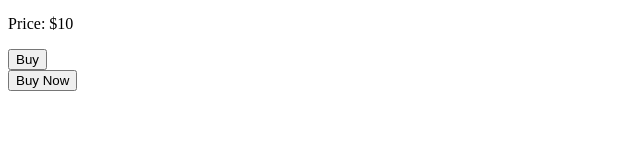
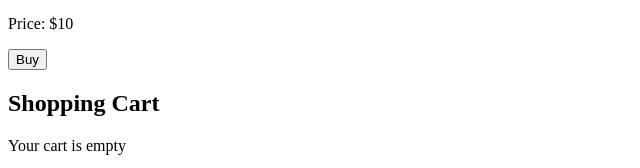
Before and after one commit to muditsarda1122/nft-store, a React (Create React App) app: page / in a window 1280 px wide. Shown: the part 1217-1385 px from the top of the page, without its empty margins (0-640 px from the left). Before the commit the page ends 1316 px from the top, so only its background shows below. Built offline with nearby package versions, Linux system fonts and the light colour scheme.

Commit message:
made single page application

```diff
--- a/package.json
+++ b/package.json
@@ -1,4 +1,5 @@
 {
+  "homepage": "https://muditsarda1122.github.io/nft-store",
   "name": "nft-store",
   "version": "0.1.0",
   "private": true,
@@ -14,6 +15,8 @@
   },
   "scripts": {
     "start": "react-scripts start",
+    "predeploy": "npm run build",
+    "deploy": "gh-pages -d build",
     "build": "react-scripts build",
     "test": "react-scripts test",
     "eject": "react-scripts eject"
--- a/src/App.js
+++ b/src/App.js
@@ -1,24 +1,108 @@
-import React from "react";
-import { useNavigate } from "react-router-dom";
-import PictureList from "./PictureList";
+import React, { useState } from "react";
 
-function App({ pictures, setPictures, cart, setCart }) {
-  const navigate = useNavigate();
+function App() {
+  const initialPictures = [
+    {
+      id: 1,
+      name: "Lily",
+      price: 20,
+      imageUrl:
+        "https://images.unsplash.com/photo-1567428051128-5f09a0200655?fm=jpg&q=60&w=3000&ixlib=rb-4.0.3&ixid=M3wxMjA3fDB8MHxzZWFyY2h8Nnx8bGlseXxlbnwwfHwwfHx8MA%3D%3D",
+    },
+    {
+      id: 2,
+      name: "Jasmine",
+      price: 15,
+      imageUrl:
+        "https://exoticflora.in/cdn/shop/products/281922814698.jpg?v=1499121869",
+    },
+    {
+      id: 3,
+      name: "Sunflower",
+      price: 30,
+      imageUrl:
+        "https://hips.hearstapps.com/hmg-prod/images/types-of-sunflowers-1646756873.jpg",
+    },
+    {
+      id: 4,
+      name: "Daisy",
+      price: 25,
+      imageUrl:
+        "https://images.unsplash.com/photo-1560717789-0ac7c58ac90a?fm=jpg&w=3000&auto=format&fit=crop&q=60&ixlib=rb-4.0.3&ixid=M3wxMjA3fDB8MHxzZWFyY2h8Mnx8ZGFpc2llc3xlbnwwfHwwfHx8MA%3D%3D",
+    },
+    {
+      id: 5,
+      name: "Rose",
+      price: 30,
+      imageUrl:
+        "https://5.imimg.com/data5/SELLER/Default/2023/2/BZ/LH/VO/3569567/red-rose.jpeg",
+    },
+    {
+      id: 6,
+      name: "Marigold",
+      price: 10,
+      imageUrl:
+        "https://www.bhg.com/thmb/aSvc0PJqG6FRKE7rk_LKgo4uwNo=/4000x0/filters:no_upscale():strip_icc()/African-Marigolds-Tagetes-erecta-ClX7nBkn4249Jtr_56xLiE-8a86e59a8cbb4b45812f4b8385556173.jpg",
+    },
+  ];
+
+  const [pictures, setPictures] = useState(initialPictures);
+  const [cart, setCart] = useState([]);
+  const [total, setTotal] = useState(0);
 
   const addToCart = (picture) => {
-    setCart([...cart, picture]);
-    setPictures(pictures.filter((p) => p.id !== picture.id));
+    const updatedCart = [...cart, picture];
+    const remainingPictures = pictures.filter((p) => p.id !== picture.id);
+    setCart(updatedCart);
+    setPictures(remainingPictures);
+    setTotal(total + picture.price);
   };
 
-  const goToCart = () => {
-    navigate("/cart", { state: { cart } });
+  const handlePay = () => {
+    setCart([]);
+    setTotal(0);
+    // Optionally, you can fetch fresh data or reset the pictures to initialPictures
+    // setPictures(initialPictures);
   };
 
   return (
     <div>
       <h1>NFT Store</h1>
-      <PictureList pictures={pictures} addToCart={addToCart} />
-      <button onClick={goToCart}>Buy Now</button>
+      <h2>Available Flower NFTs</h2>
+      <div>
+        {pictures.length === 0 ? (
+          <p>No NFTs available</p>
+        ) : (
+          <div>
+            {pictures.map((picture) => (
+              <div key={picture.id}>
+                <img src={picture.imageUrl} alt={picture.name} width="100" />
+                <h3>{picture.name}</h3>
+                <p>Price: ${picture.price}</p>
+                <button onClick={() => addToCart(picture)}>Buy</button>
+              </div>
+            ))}
+          </div>
+        )}
+      </div>
+      <h2>Shopping Cart</h2>
+      <div>
+        {cart.length === 0 ? (
+          <p>Your cart is empty</p>
+        ) : (
+          <div>
+            {cart.map((item, index) => (
+              <div key={index}>
+                <img src={item.imageUrl} alt={item.name} width="100" />
+                <h3>{item.name}</h3>
+                <p>Price: ${item.price}</p>
+              </div>
+            ))}
+            <h3>Total: ${total}</h3>
+            <button onClick={handlePay}>Pay</button>
+          </div>
+        )}
+      </div>
     </div>
   );
 }
--- a/src/CartPage.js
+++ /dev/null
@@ -1,37 +0,0 @@
-import React from "react";
-import { useLocation, useNavigate } from "react-router-dom";
-
-function CartPage({ setCart }) {
-  const location = useLocation();
-  const navigate = useNavigate();
-  const { cart } = location.state;
-  const total = cart.reduce((acc, picture) => acc + picture.price, 0);
-
-  const handlePay = () => {
-    setCart([]);
-    navigate("/");
-  };
-
-  return (
-    <div>
-      <h2>Shopping Cart</h2>
-      {cart.length === 0 ? (
-        <p>Your cart is empty</p>
-      ) : (
-        <div>
-          {cart.map((item, index) => (
-            <div key={index}>
-              <img src={item.imageUrl} alt={item.name} width="100" />
-              <h3>{item.name}</h3>
-              <p>Price: ${item.price}</p>
-            </div>
-          ))}
-          <h3>Total: ${total}</h3>
-          <button onClick={handlePay}>Pay</button>
-        </div>
-      )}
-    </div>
-  );
-}
-
-export default CartPage;
--- a/src/PictureList.js
+++ /dev/null
@@ -1,21 +0,0 @@
-import React from "react";
-
-function PictureList({ pictures, addToCart }) {
-  return (
-    <div>
-      <h2>Available Flower NFTs</h2>
-      <div>
-        {pictures.map((picture) => (
-          <div key={picture.id}>
-            <img src={picture.imageUrl} alt={picture.name} width="100" />
-            <h3>{picture.name}</h3>
-            <p>Price: ${picture.price}</p>
-            <button onClick={() => addToCart(picture)}>Buy</button>
-          </div>
-        ))}
-      </div>
-    </div>
-  );
-}
-
-export default PictureList;
--- a/src/index.js
+++ b/src/index.js
@@ -1,82 +1,10 @@
-import React, { useState } from "react";
-import ReactDOM from "react-dom/client";
-import { BrowserRouter as Router, Routes, Route } from "react-router-dom";
+import React from "react";
+import ReactDOM from "react-dom";
 import App from "./App";
-import CartPage from "./CartPage";
 
-function Main() {
-  const initialPictures = [
-    {
-      id: 1,
-      name: "Lily",
-      price: 20,
-      imageUrl:
-        "https://images.unsplash.com/photo-1567428051128-5f09a0200655?fm=jpg&q=60&w=3000&ixlib=rb-4.0.3&ixid=M3wxMjA3fDB8MHxzZWFyY2h8Nnx8bGlseXxlbnwwfHwwfHx8MA%3D%3D",
-    },
-    {
-      id: 2,
-      name: "Jasmine",
-      price: 15,
-      imageUrl:
-        "https://exoticflora.in/cdn/shop/products/281922814698.jpg?v=1499121869",
-    },
-    {
-      id: 3,
-      name: "Sunflower",
-      price: 30,
-      imageUrl:
-        "https://hips.hearstapps.com/hmg-prod/images/types-of-sunflowers-1646756873.jpg",
-    },
-    {
-      id: 4,
-      name: "Daisy",
-      price: 25,
-      imageUrl:
-        "https://images.unsplash.com/photo-1560717789-0ac7c58ac90a?fm=jpg&w=3000&auto=format&fit=crop&q=60&ixlib=rb-4.0.3&ixid=M3wxMjA3fDB8MHxzZWFyY2h8Mnx8ZGFpc2llc3xlbnwwfHwwfHx8MA%3D%3D",
-    },
-    {
-      id: 5,
-      name: "Rose",
-      price: 30,
-      imageUrl:
-        "https://5.imimg.com/data5/SELLER/Default/2023/2/BZ/LH/VO/3569567/red-rose.jpeg",
-    },
-    {
-      id: 6,
-      name: "Marigold",
-      price: 10,
-      imageUrl:
-        "https://www.bhg.com/thmb/aSvc0PJqG6FRKE7rk_LKgo4uwNo=/4000x0/filters:no_upscale():strip_icc()/African-Marigolds-Tagetes-erecta-ClX7nBkn4249Jtr_56xLiE-8a86e59a8cbb4b45812f4b8385556173.jpg",
-    },
-  ];
-
-  const [pictures, setPictures] = useState(initialPictures);
-  const [cart, setCart] = useState([]);
-
-  return (
-    <Routes>
-      <Route
-        path="/"
-        element={
-          <App
-            pictures={pictures}
-            setPictures={setPictures}
-            cart={cart}
-            setCart={setCart}
-          />
-        }
-      />
-      <Route
-        path="/cart"
-        element={<CartPage cart={cart} setCart={setCart} />}
-      />
-    </Routes>
-  );
-}
-
-const root = ReactDOM.createRoot(document.getElementById("root"));
-root.render(
-  <Router>
-    <Main />
-  </Router>
+ReactDOM.render(
+  <React.StrictMode>
+    <App />
+  </React.StrictMode>,
+  document.getElementById("root")
 );
```
